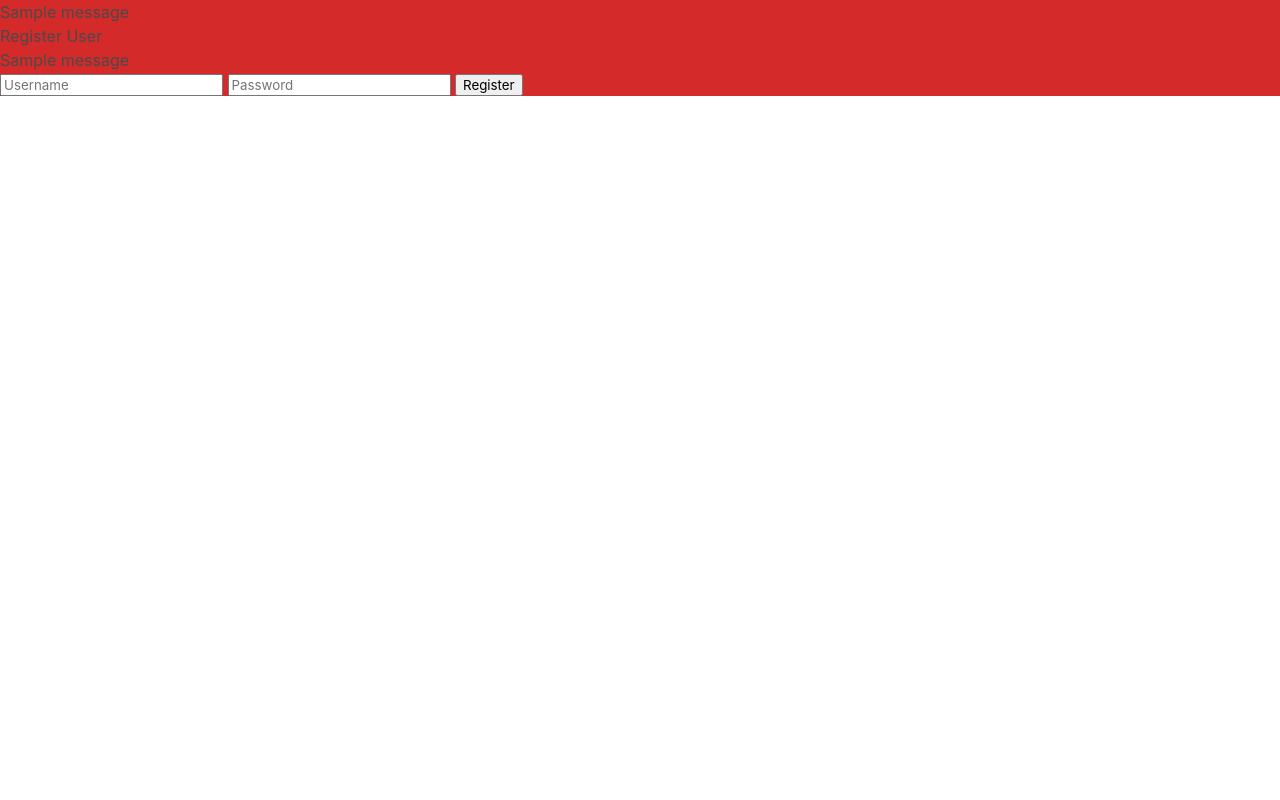
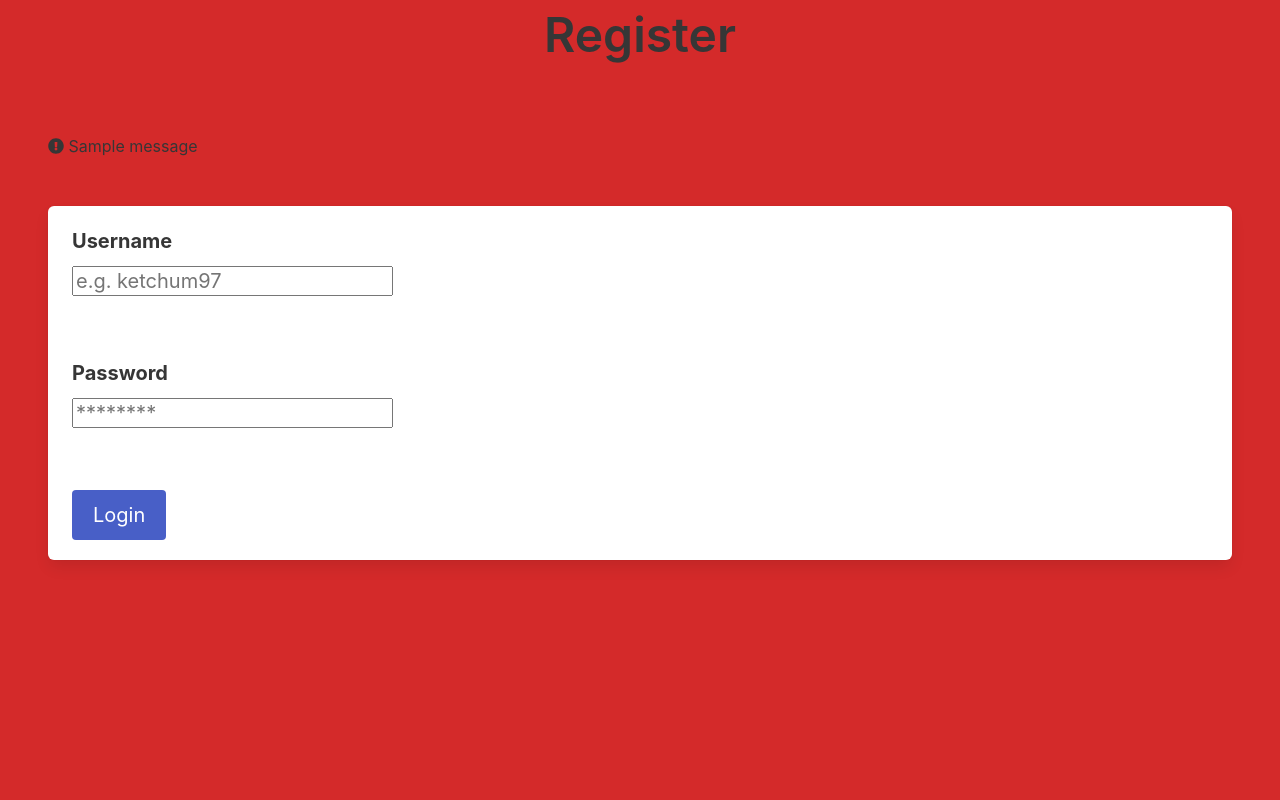
Before and after one commit to linds-fonnes/pokemon-team-builder, a Flask app: page /register in a window 1280 px wide. Run offline with Flask 2, Linux system fonts and the light colour scheme; tables that the repository leaves empty hold one stand-in row (values such as "Sample post"); one stand-in notice (Sample message) is shown; parts of the project's set-up code (start-up, migrations or seed data) failed here and were passed over; some libraries are stand-ins or nearby versions.

Commit message:
login and register pages styled

```diff
--- a/forms.py
+++ b/forms.py
@@ -8,6 +8,6 @@ class UserForm(FlaskForm):
     """Form to register a new user"""
 
     username = StringField("Username", validators=[DataRequired(), Length(
-        min=6, message="Username must be at least 6 characters")])
+        min=6, message="Username must be at least 6 characters")], description="e.g. ketchum97")
     password = PasswordField("Password", validators=[DataRequired(), Length(
-        min=8, message="Password must be at least 8 characters")])
+        min=8, message="Password must be at least 8 characters")], description="********")
--- a/static/styles.css
+++ b/static/styles.css
@@ -4,6 +4,7 @@
 
 body {
   background-color: #cc0000d5;
+  height: 100vh;
 }
 
 .u-tada {
--- a/static/styles.scss
+++ b/static/styles.scss
@@ -4,6 +4,7 @@
 
 body {
   background-color: #cc0000d5;
+  height: 100vh;
 }
 
 .u-tada {
--- a/templates/base.html
+++ b/templates/base.html
@@ -4,7 +4,10 @@
     <meta charset="UTF-8" />
     <meta http-equiv="X-UA-Compatible" content="IE=edge" />
     <meta name="viewport" content="width=device-width, initial-scale=1.0" />
-    <!-- <link rel="stylesheet" href="/mybulma/css/mystyles.css" /> -->
+    <script
+      defer
+      src="https://use.fontawesome.com/releases/v5.3.1/js/all.js"
+    ></script>
     <link
       rel="stylesheet"
       href="https://cdn.jsdelivr.net/npm/bulma@0.9.3/css/bulma.min.css"
@@ -27,11 +30,6 @@
     <title>{% block title %} {% endblock %}</title>
   </head>
   <body>
-    <div>
-      {% for message in get_flashed_messages() %}
-      <div>{{message}}</div>
-      {% endfor %}
-    </div>
     {% block content %} {% endblock %}
   </body>
   <script src="https://ajax.googleapis.com/ajax/libs/jquery/3.5.1/jquery.min.js"></script>
--- a/templates/register.html
+++ b/templates/register.html
@@ -1,14 +1,24 @@
-{% extends 'base.html' %} {% block title %} Register New User {% endblock %} {%
-block content %}
-<h1>Register User</h1>
-{% for msg in get_flashed_messages() %}
-<p>{{ msg }}</p>
-{% endfor %}
-<form method="POST">
+{% extends 'base.html' %} {% block title %} Register {% endblock %} {% block
+content %}
+<h1 class="title is-1 has-text-centered pt-2">Register</h1>
+<div class="section">
+  {% for msg in get_flashed_messages() %}
+  <p class="has-text-dark">
+    <i class="fas fa-exclamation-circle"></i> {{ msg }}
+  </p>
+  {% endfor %}
+</div>
+
+<form method="POST" class="box px-5 mx-6">
   {{ form.hidden_tag() }} {% for field in form if field.widget.input_type !=
-  'hidden' %} {% for error in field.errors %}
-  <span>{{error}}</span>
-  {% endfor %} {{ field(placeholder=field.label.text)}} {% endfor %}
-  <button>Register</button>
+  'hidden' %}
+  <div class="field" style="height: 15vh">
+    {% for error in field.errors %}
+    <span>{{error}}</span>
+    {% endfor %}<label class="label is-size-5">{{field.label}}</label> {{
+    field(class_="is-size-5", placeholder=field.description)}}
+  </div>
+  {% endfor %}
+  <button class="button is-link is-medium">Login</button>
 </form>
 {% endblock %}
```
Also changed, not shown: templates/home.html (+8 -2 lines), templates/login.html (+20 -10 lines), 1 other file.
